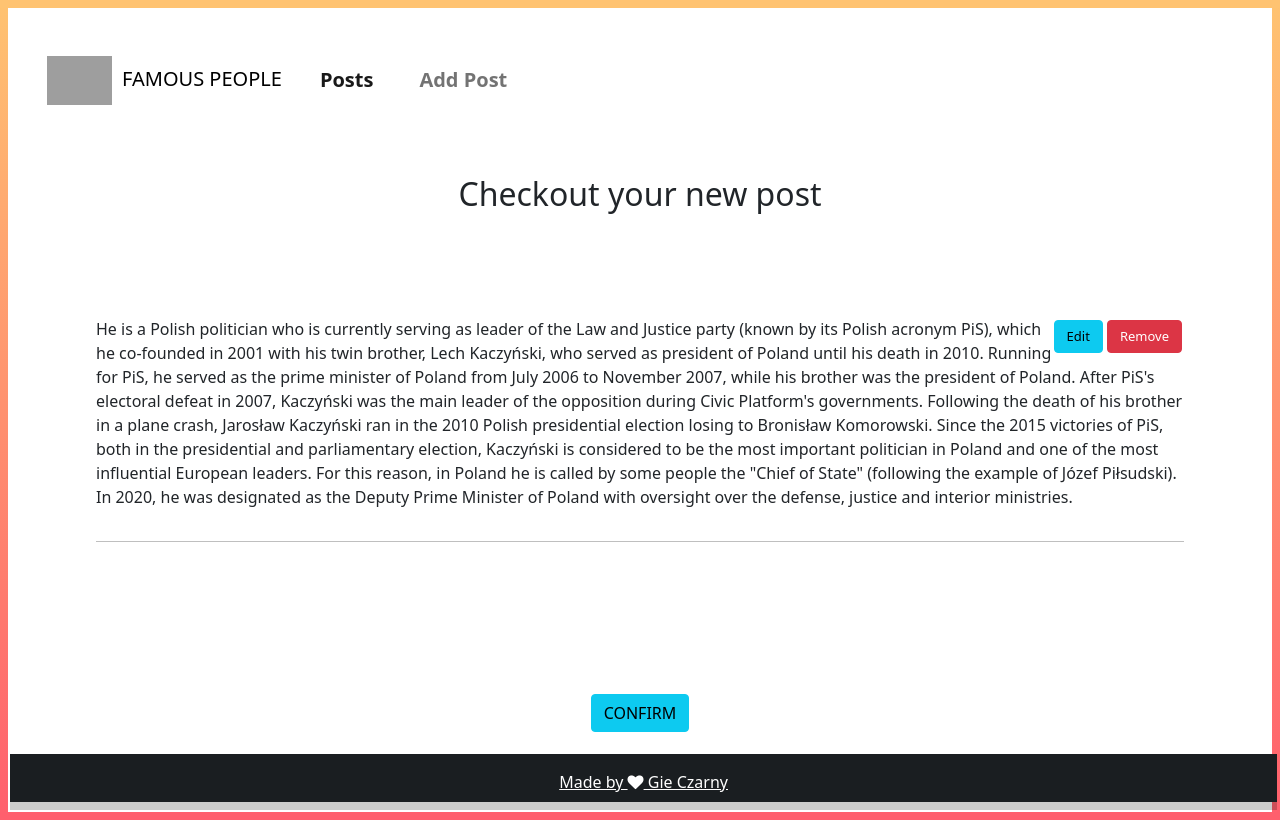
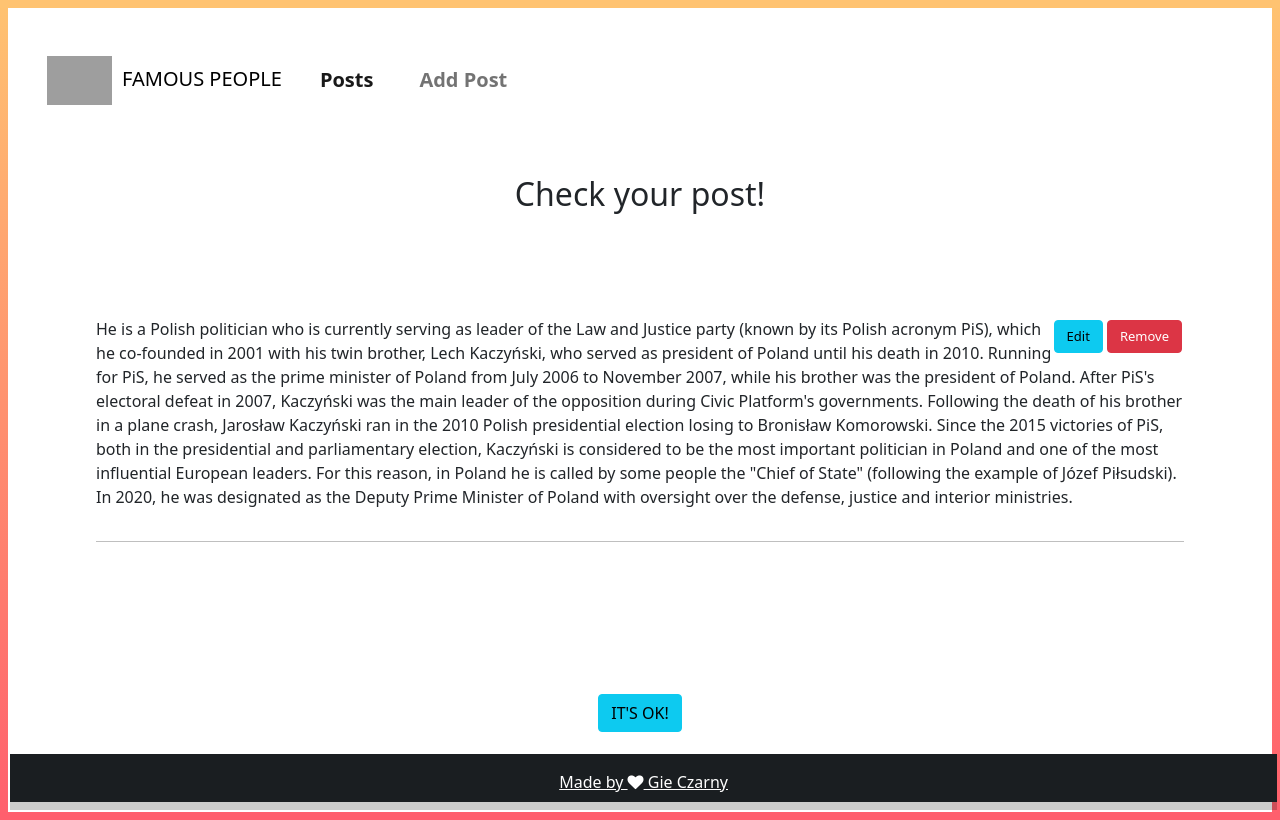
Before and after one commit to gieczarny/angular-json, an Angular app: page /comments in a window 1280 px wide. Built offline with nearby package versions, Linux system fonts and the light colour scheme; data requests are answered from the project's data file; grey boxes are pictures that could not be loaded.

Commit message:
change comments

```diff
--- a/src/app/comments/comments.component.html
+++ b/src/app/comments/comments.component.html
@@ -1,9 +1,7 @@
 <h2>
-  <!-- <img src="../../assets/snowflake.svg" alt="snowflake"> -->
-  Checkout your new post
-  <!-- <img src="../../assets/snowflake.svg" alt="snowflake"> -->
+  Check your post!
 </h2>
 <app-post [postElement]="post"></app-post>
 <div class="buttonsContainer">
-  <a (click)="everythingPosts()"><button class="btn btn-info">CONFIRM</button></a>
+  <a (click)="everythingPosts()"><button class="btn btn-info">IT'S OK!</button></a>
 </div>
--- a/src/app/comments/comments.component.ts
+++ b/src/app/comments/comments.component.ts
@@ -8,7 +8,7 @@ import axios from 'axios';
   styleUrls: ['./comments.component.scss']
 })
 export class CommentsComponent implements OnInit {
-  post: {} = { "title": "Title is loading...", "post": "Text is loading..." };
+  post: {} = { "name": "Name and surname is loading...", "country":"Country is loading", "biography": "Biography is loading..." };
   id: number;
   constructor(private route: ActivatedRoute, private router: Router) {
   }
```
